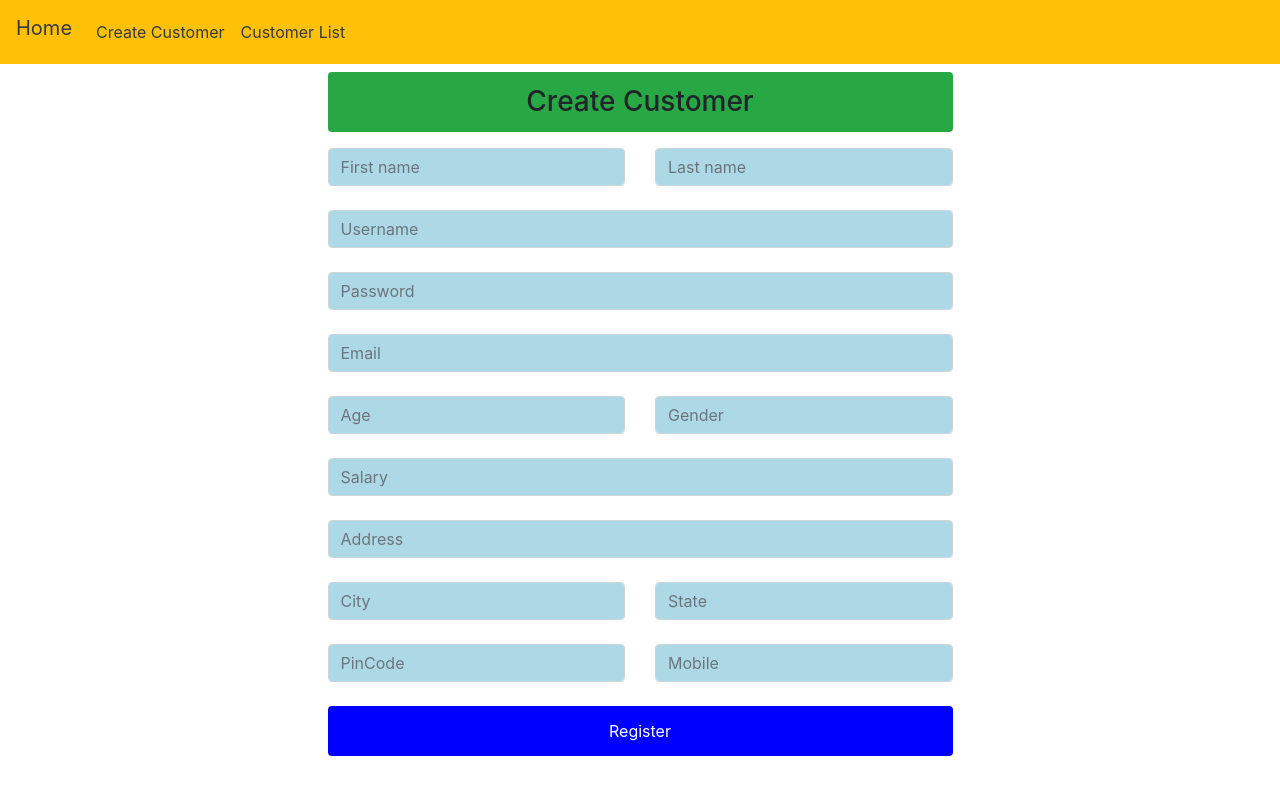
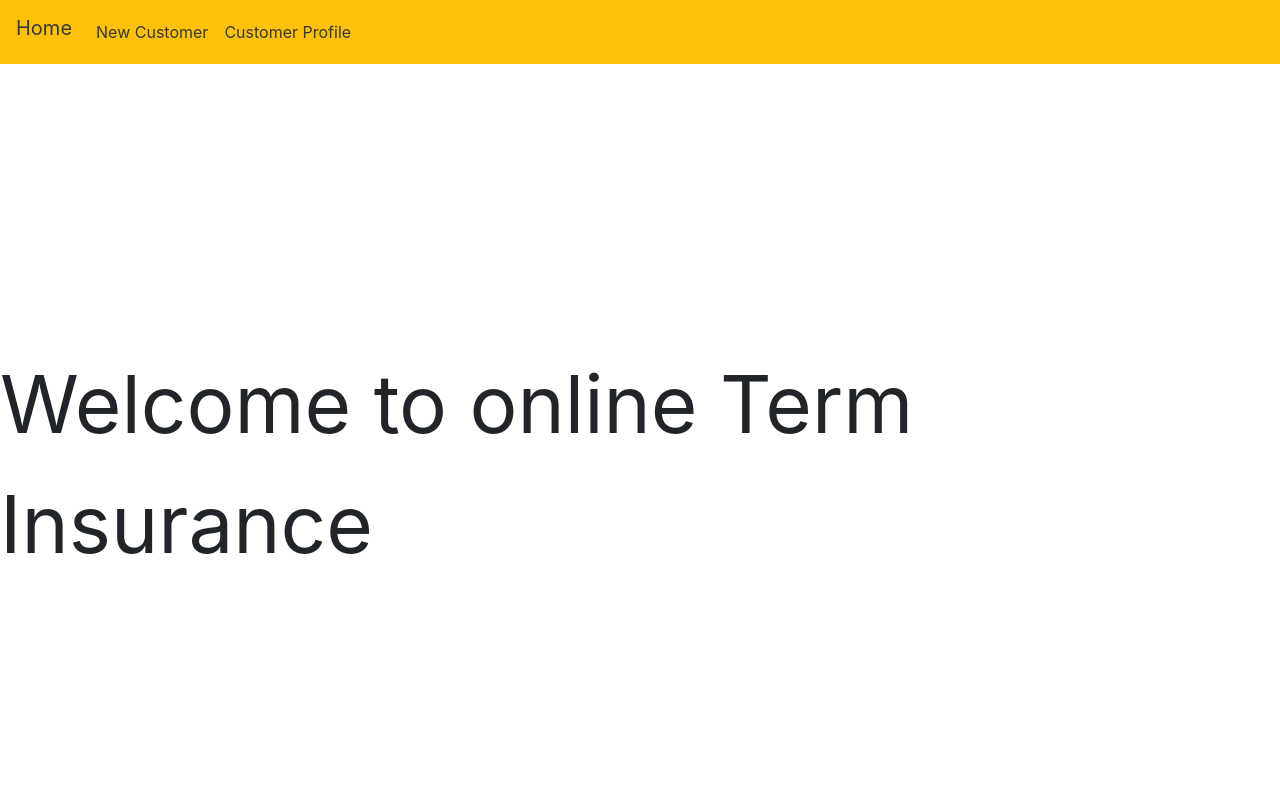
Before and after one commit to KasimSha/customer-service, a React (Create React App) app: page / in a window 1280 px wide. Shown: the top 794 px of the page. Built offline with nearby package versions, Linux system fonts and the light colour scheme.

Commit message:
validations

```diff
--- a/src/App.js
+++ b/src/App.js
@@ -22,9 +22,13 @@ function App() {
           <CustomerList />
         </Route>
 
-        <Route exact path="/">
-          <CustomerUpsert />
-        </Route>
+        <div className="row" style={{ height: "100vh", fontSize: "80px" }}>
+          <div className="col  d-flex justify-content-center align-items-center">
+            <Route exact path="/">
+              Welcome to online Term Insurance
+            </Route>
+          </div>
+        </div>
       </Switch>
     </Router>
   );
--- a/src/common/AppNavBar.js
+++ b/src/common/AppNavBar.js
@@ -11,10 +11,10 @@ export function AppNavBar() {
       <Navbar.Collapse id="basic-navbar-nav">
         <Nav>
           <Nav.Link as={Link} to="/create-Customer" className="text-dark ">
-            Create Customer
+            New Customer
           </Nav.Link>
           <Nav.Link as={Link} to="/list-Customer" className="text-dark ">
-            Customer List
+            Customer Profile
           </Nav.Link>
         </Nav>
       </Navbar.Collapse>
--- a/src/components/CustomerUpsert.js
+++ b/src/components/CustomerUpsert.js
@@ -92,9 +92,7 @@ export function CustomerUpsert() {
       }
 
       if (!re2.test(password)) {
-        alert(
-          "Password Should Contain Atleast One lowercase, one Uppercase one number and one special character"
-        );
+        alert("Password Should Contain Atleast One special character");
         return;
       }
 
@@ -108,12 +106,12 @@ export function CustomerUpsert() {
       }
 
       if (mobile.length < 10) {
-        alert("please enter valid number");
+        alert("please enter valid mobile number");
         return;
       }
 
       if (mobile.length > 10) {
-        alert("please enter valid number");
+        alert("please enter valid mobile number");
         return;
       }
 
@@ -124,6 +122,11 @@ export function CustomerUpsert() {
 
       if (pinCode.length < 6) {
         alert("please enter valid PinCode");
+        return;
+      }
+
+      if (password.length < 8) {
+        alert("Password Should Contains atleast 8 characters");
         return;
       }
 
@@ -229,7 +232,7 @@ export function CustomerUpsert() {
       <div className="col-3 col-md-3 d-none d-md-block"></div>
       <div className="col-12 col-md-6">
         <h3 className=" text-center  alert bg-success text-black mt-2">
-          {state.customer.refemp.id ? "Update Customer" : "Create Customer"}
+          {state.customer.refemp.id ? "Update Profile" : "New Customer"}
         </h3>
 
         {/** BELOW THESE TWO TAGS MUST BE CONDITIOANL */}
@@ -385,7 +388,7 @@ export function CustomerUpsert() {
                 className="form-control "
                 style={{ backgroundColor: "lightblue", color: "black" }}
                 placeholder="PinCode"
-                max="999999"
+                // max="999999"
                 min="000000"
                 required
               />
@@ -399,7 +402,7 @@ export function CustomerUpsert() {
                 className="form-control"
                 style={{ backgroundColor: "lightblue", color: "black" }}
                 placeholder="Mobile"
-                max="9999999999"
+                //max="9999999999"
                 min="0000000000"
                 required
               />
@@ -412,7 +415,7 @@ export function CustomerUpsert() {
                 type="button"
                 className="  alert text-white f-2 w-100"
                 style={{ backgroundColor: "blue" }}
-                value="Update Profile"
+                value="Update"
                 onClick={() => updateCustomer()}
               />
             ) : (
```
